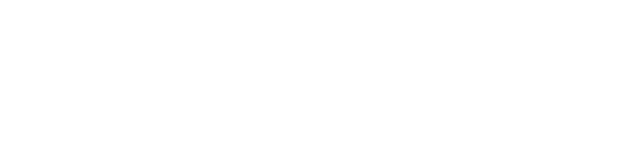
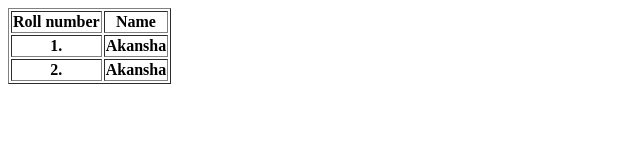
Before and after one commit to acciojob/basic-html-tables-akansha2222, a website: page main.html in a window 1280 px wide. Shown: the whole page, without its empty margins (0-640 px from the left). Drawn offline with Linux system fonts and the light colour scheme.

Commit message:
created a submission

```diff
--- a/main.html
+++ b/main.html
@@ -8,6 +8,25 @@
 
 <body>
 	<!-- the entire body must be written by student -->
+	<table border='1'>
+	<thead>
+		<tr>
+			<th>Roll number</th>
+			<th>Name</th>
+		</tr>
+	</thead>
+	<tbody>
+		<tr>
+<th>1.</th>
+<th>Akansha</th>
+
+		</tr>
+		<tr>
+<th>2.</th>
+<th>Akansha</th>
+
+		</tr>
+	</tbody></table>
     <script type="text/javascript" src="./script.js">
 </script>
 
```
